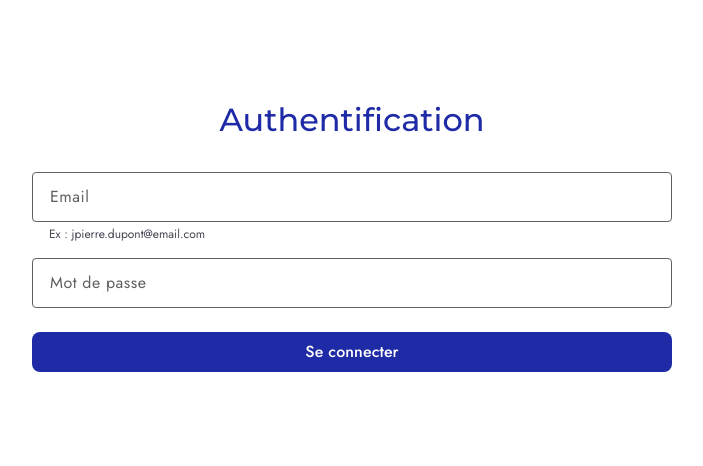
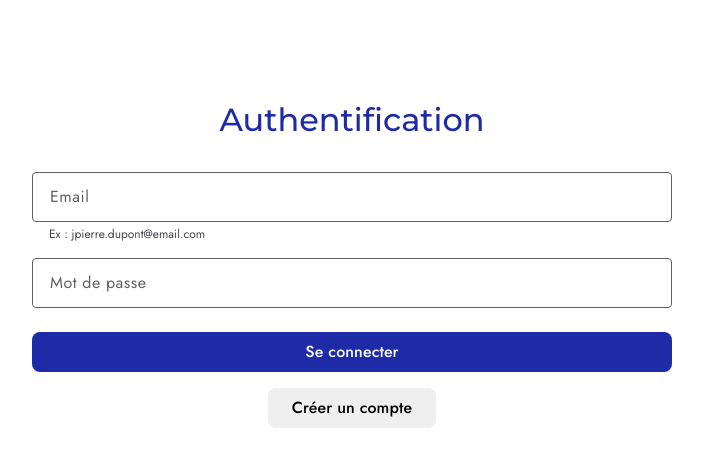
Before and after one commit to RIFRAICH/auth-devtool, a Next.js app: page / in a window 1280 px wide. Shown: the top 466 px of the page, without its empty margins (288-991 px from the left). Built offline with nearby package versions, Linux system fonts and the light colour scheme; no server answers.

Commit message:
🚧 WIP register

```diff
--- a/src/app/page.js
+++ b/src/app/page.js
@@ -5,6 +5,7 @@ import { useState } from "react";
 import InputLabel from "@/components/pures/InputLabel";
 import RoundedButton from "@/components/pures/RoundedButton";
 import { login } from "@/lib/auth-client";
+import { useRouter } from "next/navigation";
 
 const HomePage = () => {
   const [email, setEmail] = useState("");
@@ -12,6 +13,7 @@ const HomePage = () => {
   const [loading, setLoading] = useState(false);
   const [err, setErr] = useState(null);
   const [token, setToken] = useState(null);
+  const router = useRouter();
 
   const handleLogin = async (e) => {
     e.preventDefault();
@@ -25,6 +27,10 @@ const HomePage = () => {
     } finally {
       setLoading(false);
     }
+  };
+
+  const handleGoToRegister = () => {
+    router.push("/register");
   };
 
   return (
@@ -64,6 +70,11 @@ const HomePage = () => {
           <p className={styles.errorText}>{err}</p>
         </div>
       )}
+      <RoundedButton
+        className={styles.registerButton}
+        text="Créer un compte"
+        action={handleGoToRegister}
+      />
       {token && (
         <div className={styles.tokenContainer}>
           <h2 className={styles.tokenTitle}>Token généré avec succès ✓</h2>
--- a/src/styles/pages/HomePage.module.scss
+++ b/src/styles/pages/HomePage.module.scss
@@ -84,6 +84,10 @@
   text-align: center;
 }
 
+.registerButton {
+  margin-top: 16px;
+}
+
 .tokenContainer {
   margin-top: 32px;
   padding: 24px;
```
Also changed, not shown: src/app/register/page.js (added, +11 -0 lines), src/styles/pages/RegisterPage.module.scss (added, +8 -0 lines), 1 other file (tests, documents, lock files or other folders).
